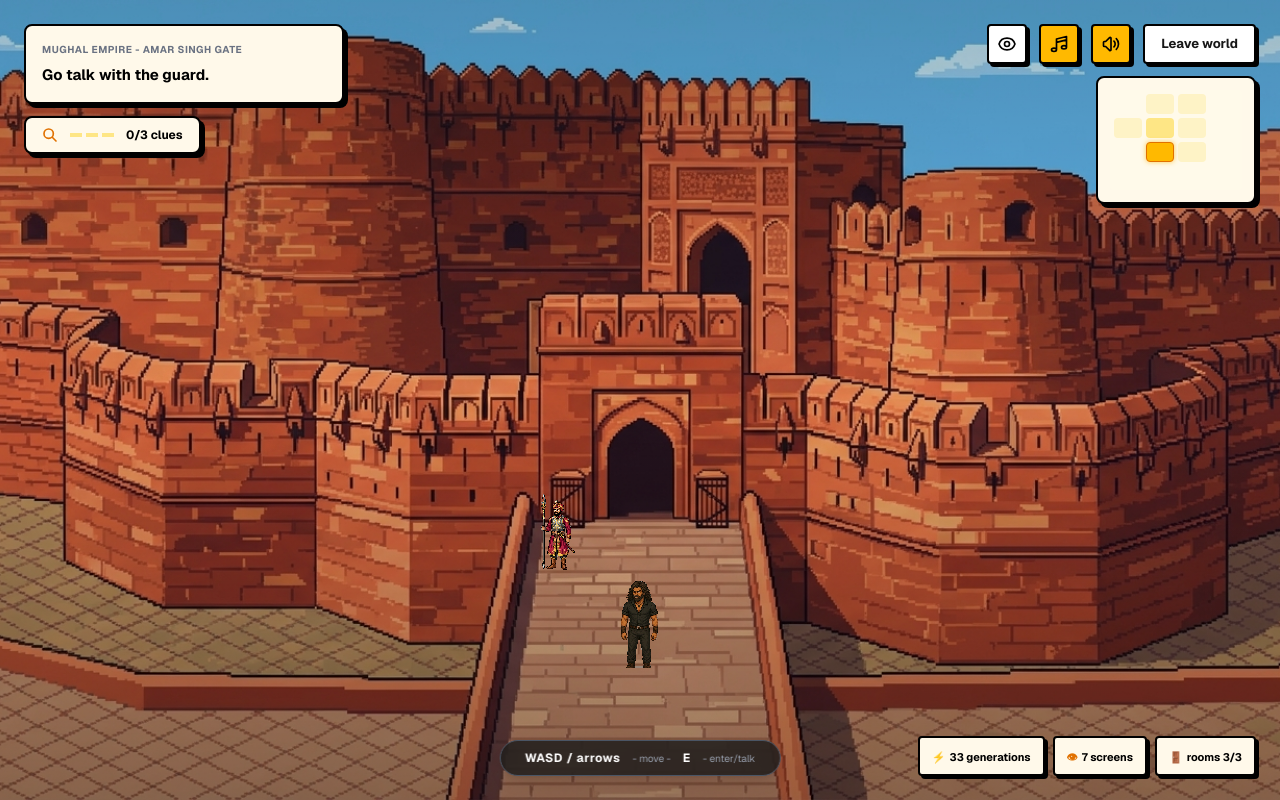
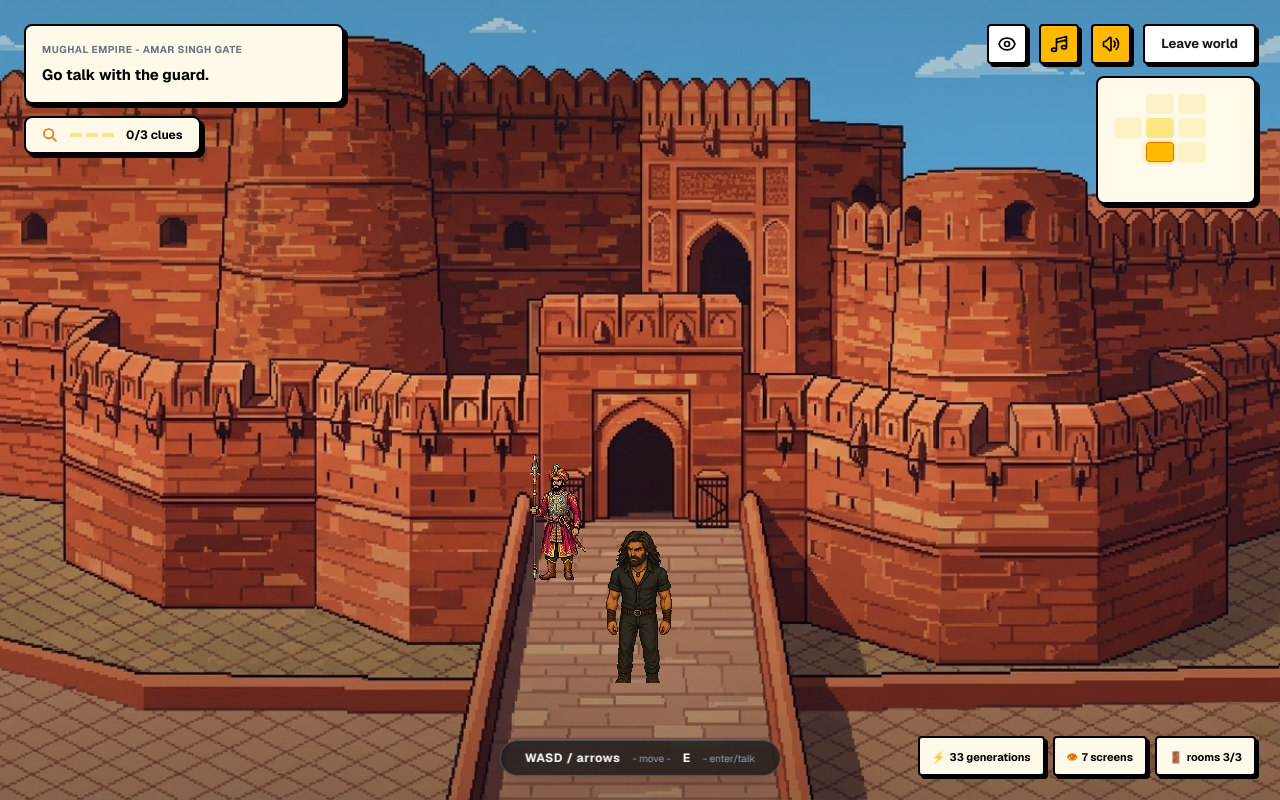
Before and after one commit to amitabhanmolpain/Bharat-Gatha-, a Next.js app in the folder frontend/: page /play/mughal in a window 1280 px wide. Built offline with nearby package versions, Linux system fonts and the light colour scheme.

Commit message:
Increase main character sprite size and perspective scaling across game scenes

```diff
--- a/frontend/app/play/mughal/page.tsx
+++ b/frontend/app/play/mughal/page.tsx
@@ -161,10 +161,10 @@ export default function MughalGameScreen() {
     );
   }
 
-  // Perspective depth scaling
+  // Perspective depth scaling (Enlarged for clear prominence and hero presence)
   const depthScale = scene === "gate"
-    ? 0.90 + ((playerPos.y - 71.5) / 20.5) * 0.20
-    : 0.65 + ((playerPos.y - 58.0) / 33.0) * 0.48;
+    ? 1.22 + ((playerPos.y - 71.5) / 20.5) * 0.28
+    : 1.05 + ((playerPos.y - 58.0) / 33.0) * 0.65;
 
   const walkBob = isWalking ? Math.sin(walkPhase) * 1.8 : 0;
   const walkSway = isWalking ? Math.sin(walkPhase * 0.5) * 1.5 : 0;
@@ -198,7 +198,7 @@ export default function MughalGameScreen() {
           style={{
             left: `${guardPos.x}%`,
             top: `${guardPos.y}%`,
-            transform: `translate(-50%, -96%) scale(0.92)`,
+            transform: `translate(-50%, -96%) scale(1.15)`,
           }}
           onClick={() => {
             setShowDialogue((prev) => {
@@ -219,7 +219,7 @@ export default function MughalGameScreen() {
           <img
             src="/guard.png"
             alt="Mughal Guard NPC"
-            className="w-24 h-24 object-contain"
+            className="w-32 h-32 object-contain"
             style={{ imageRendering: "pixelated" }}
           />
         </div>
@@ -252,7 +252,7 @@ export default function MughalGameScreen() {
         <img
           src="/player.png"
           alt="Main Hero"
-          className="w-28 h-28 object-contain"
+          className="w-36 h-36 object-contain"
           style={{
             imageRendering: "pixelated",
             transform: `translateY(${walkBob}px) rotate(${walkSway}deg)`,
```
